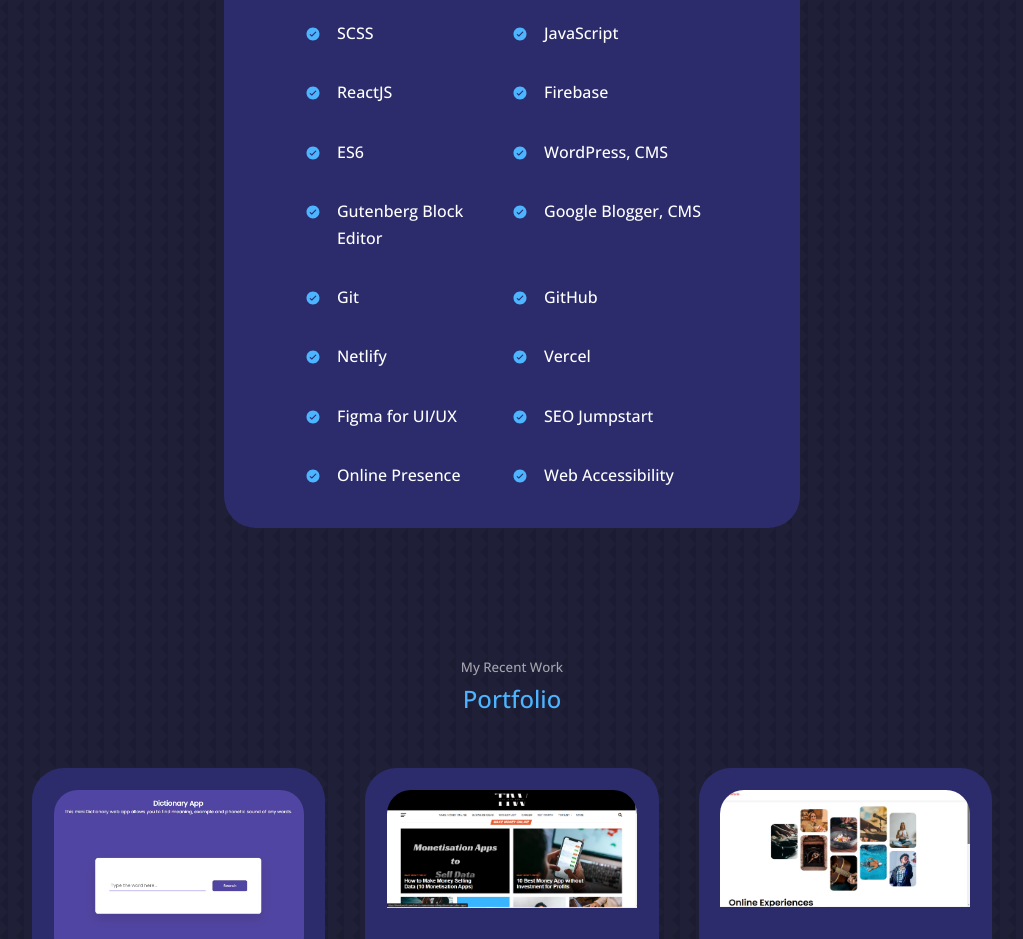
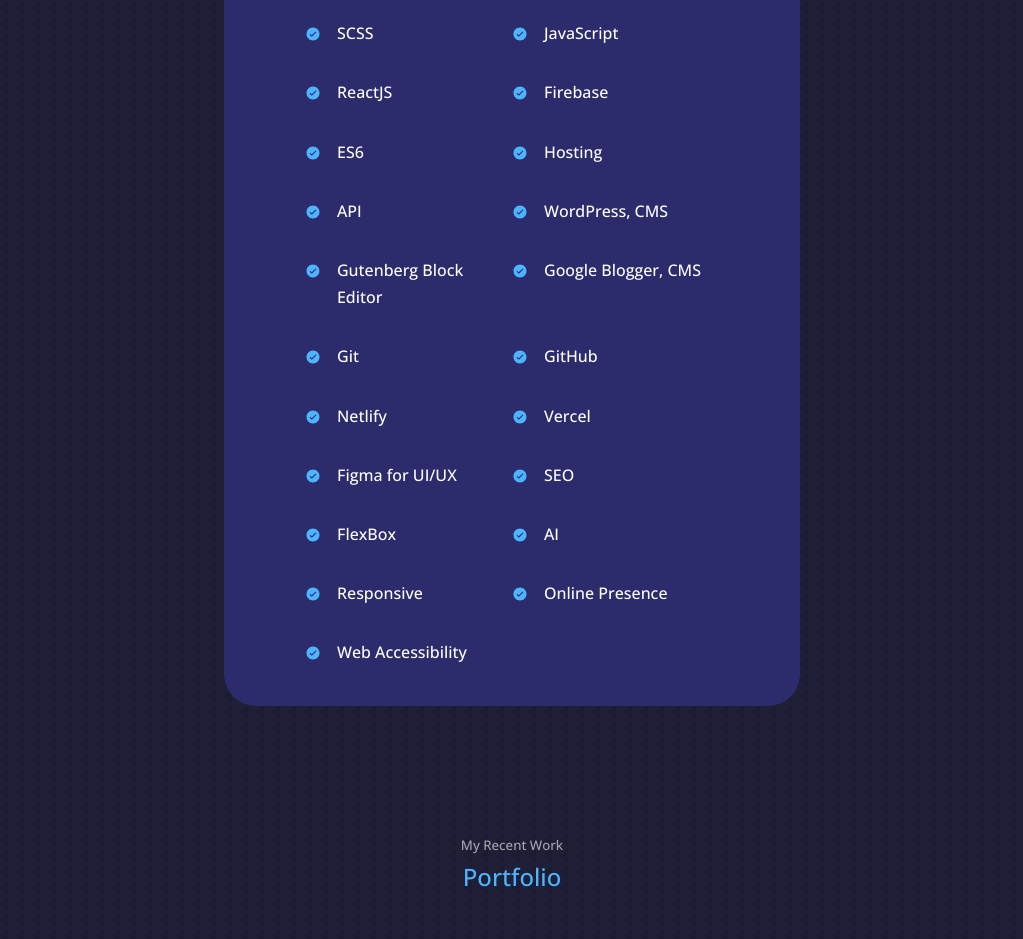
Before and after one commit to tuhamworld/Website-v3-docker, a React (Vite) app: page / in a window 1280 px wide. Shown: the part 1520-2459 px from the top of the page, without its empty margins (128-1151 px from the left). Built offline with nearby package versions, Linux system fonts and the light colour scheme.

Commit message:
feat: update skills

```diff
--- a/src/components/organisms/Experience/index.jsx
+++ b/src/components/organisms/Experience/index.jsx
@@ -48,6 +48,16 @@
 
               <article className="experience__details">
                 <IoIosCheckmarkCircle className="experience__details-icon" />
+                <h4>Hosting</h4>
+              </article>
+
+              <article className="experience__details">
+                <IoIosCheckmarkCircle className="experience__details-icon" />
+                <h4>API</h4>
+              </article>
+
+              <article className="experience__details">
+                <IoIosCheckmarkCircle className="experience__details-icon" />
                 <h4>WordPress, CMS</h4>
               </article>
 
@@ -88,7 +98,22 @@
 
               <article className="experience__details">
                 <IoIosCheckmarkCircle className="experience__details-icon" />
-                <h4>SEO Jumpstart</h4>
+                <h4>SEO</h4>
+              </article>
+
+              <article className="experience__details">
+                <IoIosCheckmarkCircle className="experience__details-icon" />
+                <h4>FlexBox</h4>
+              </article>
+
+              <article className="experience__details">
+                <IoIosCheckmarkCircle className="experience__details-icon" />
+                <h4>AI</h4>
+              </article>
+
+              <article className="experience__details">
+                <IoIosCheckmarkCircle className="experience__details-icon" />
+                <h4>Responsive</h4>
               </article>
 
               <article className="experience__details">
```
